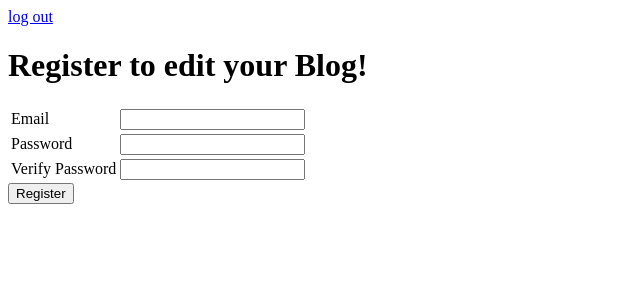
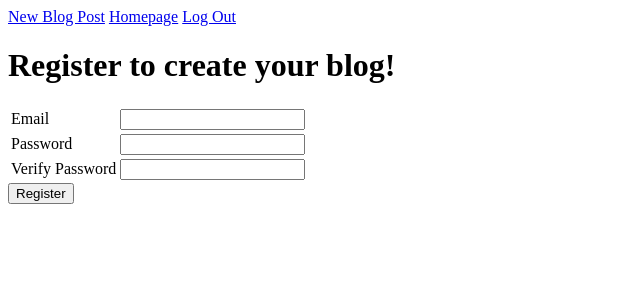
Before and after one commit to ktlnbstn/build-a-blog, a Flask app: page /register in a window 1280 px wide. Shown: the top 300 px of the page, without its empty margins (0-640 px from the left). Run offline with Flask 2, Linux system fonts and the light colour scheme.

Commit message:
complete bbuild-a-blog assignment

```diff
--- a/main.py
+++ b/main.py
@@ -1,4 +1,4 @@
-from flask import Flask, request, redirect, render_template, session, flash
+from flask import Flask, request, redirect, render_template, session, flash, make_response
 from flask_sqlalchemy import SQLAlchemy
 
 app = Flask(__name__)
@@ -9,6 +9,7 @@ app.config['DEBUG'] = True
 app.config['SQLALCHEMY_DATABASE_URI'] = 'mysql+pymysql://build-a-blog:moopoo@localhost:8889/build-a-blog'
 app.config['SQLALCHEMY_ECHO'] = True
 db = SQLAlchemy(app)
+# Secret keys should not be out here. But for simplicity it will stay.
 app.secret_key = 'y247kGhns&zP3B'
 
 class BlogPost(db.Model):
@@ -16,13 +17,13 @@ class BlogPost(db.Model):
     id = db.Column(db.Integer, primary_key=True)
     title = db.Column(db.String(120))
     body = db.Column(db.Text)
-    completed = db.Column(db.Boolean)
+    deleted = db.Column(db.Boolean)
     owner_id = db.Column(db.Integer, db.ForeignKey('user.id'))
 
-    def __init__(self, name, owner):
+    def __init__(self, title, body, owner):
         self.title = title
         self.body = body
-        self.completed = False
+        self.deleted = False
         self.owner = owner
 
 class User(db.Model):
@@ -35,12 +36,6 @@ class User(db.Model):
         self.email = email
         self.password = password
 
-@app.before_request
-def require_login():
-    allowed_routes = ['login', 'register']
-    if request.endpoint not in allowed_routes and 'email' not in session:
-        return redirect('/login')
-
 @app.route('/login', methods=['POST', 'GET'])
 def login():
     if request.method == 'POST':
@@ -50,7 +45,7 @@ def login():
         if user and user.password == password:
             session['email'] = email
             flash('Logged In')
-            return redirect('/')
+            return redirect('/blog')
         else:
             flash('User password incorrect or user does not exist', 'error')
 
@@ -63,52 +58,78 @@ def register():
         password = request.form['password']
         verify = request.form['verify']
 
-        #TODO validate user's data
+        if password != verify:
+            flash("""Your passwords don't match. Please try again""")
+            return redirect('/register')
 
-        existing_user = User.query.filter_by(email=email).first()
-        if not existing_user:
-            new_user = User(email, password)
+        elif email in User.query.filter_by(email='email'):
+            flash("""Your email is previously registered. Please sign in.""")
+            return redirect('/register')
+
+        else:
+            new_user = User(email=email, password=password)
             db.session.add(new_user)
             db.session.commit()
             session['email'] = email
-            return redirect('/')
-        else:
-            #TODO user better response messaging
-            return '<h1>Duplicate user</h1>'
+            return redirect('/blog')
 
     return render_template('register.html')
 
 @app.route('/logout')
 def logout():
-    del session['email']
-    return redirect('/')
+    session.pop('email', None)
+    return redirect('/login')
 
-@app.route('/', methods=['POST', 'GET'])
+@app.route('/blog')
 def index():
+    owner = User.query.filter_by(email=session['email']).first()
+    posts = BlogPost.query.filter_by(deleted=False, owner=owner).all()
+    diff = request.args.get('id')
 
-    owner = User.query.filter_by(email=session['email']).first()
+    if diff:
+        post = BlogPost.query.filter_by(id=diff).first()
+        return render_template('individ_post.html', post=post)
 
+    return render_template('blog.html', posts=posts)
+
+
+@app.route('/newpost', methods=['POST', 'GET'])
+def add_post():
     if request.method == 'POST':
-        blog_name = request.form['blog']
-        new_post = BlogPost(blog_name, owner)
+        owner = User.query.filter_by(email=session['email']).first()
+        blog_name = request.form['title']
+        post_body = request.form['post']
+
+        if blog_name == '':
+            error = 'Please fill in the title.'
+            return render_template('post.html', post=post_body, error=error)
+        if post_body == '':
+            error2 = 'Please fill in the body.'
+            return render_template('post.html', title=blog_name, error2=error2)
+
+        new_post = BlogPost(blog_name, post_body, owner)
         db.session.add(new_post)
         db.session.commit()
+        return redirect('/blog?id=' + str(new_post.id))
 
-    posts = BlogPost.query.filter_by(completed=False, owner=owner).all()
-    completed_posts = BlogPost.query.filter_by(completed=True, owner=owner).all()
-    return render_template('blog_post.html', title="Blog Name Here!", posts=posts,
-        completed_posts=completed_posts)
+    return render_template('post.html')
+
 
 @app.route('/delete-post', methods=['POST'])
 def delete_post():
     post_id = int(request.form['post-id'])
     post = BlogPost.query.get(post_id)
-    blog.completed = True
+    post.deleted = True
     db.session.add(post)
     db.session.commit()
 
-    return redirect('/')
+    return redirect('/blog')
 
+@app.before_request
+def require_login():
+    allowed_routes = ['login', 'register']
+    if request.endpoint not in allowed_routes and 'email' not in session:
+        return redirect('/login')
 
 if __name__ == '__main__':
     app.run()
--- a/templates/base.html
+++ b/templates/base.html
@@ -1,7 +1,7 @@
 <!doctype html>
 <html>
     <head>
-        <title>{{blog}}</title>
+        <title>Build-A-Blog</title>
         <style>
             .error {
                 color: red;
@@ -11,7 +11,9 @@
 <body>
 
     <div>
-        <a href='/logout'>log out</a>
+        <a href="/newpost">New Blog Post</a>
+        <a href="/blog">Homepage</a>
+        <a href='/logout'>Log Out</a>
     </div>
 
     {% with messages = get_flashed_messages(with_categories=True) %}
--- /dev/null
+++ b/templates/individ_post.html
@@ -0,0 +1,6 @@
+{% extends "base.html" %}
+
+{% block content %}
+  <h2><center>{{ post.title }}</center></h2>
+    <p>{{ post.body }}</p>
+{% endblock %}
--- a/templates/login.html
+++ b/templates/login.html
@@ -2,7 +2,7 @@
 
 {% block content %}
 <h1>Log in to your Blog!</h1>
-<p>If you don't have an account, you may <a href="/register">register</a> for one</p>
+<p>If you don't have an account, you may <a href="/register">register</a> for one.</p>
 <form action="/login" method="post">
     <table>
         <tr>
--- a/templates/register.html
+++ b/templates/register.html
@@ -2,26 +2,20 @@
 {% extends "base.html" %}
 
 {% block content %}
-<h1>Register to edit your Blog!</h1>
+<h1>Register to create your blog!</h1>
 <form action="/register" method="post">
     <table>
         <tr>
-            <td><label for="email">Email</label></td>
-            <td>
-                <input name="email" type="email" value="{{ email }}">
-            </td>
+          <td><label for="email">Email</label></td>
+          <td><input name="email" type="email" value="{{ email }}"></td>
         </tr>
         <tr>
-            <td><label for="password">Password</label></td>
-            <td>
-                <input name="password" type="password">
-            </td>
+          <td><label for="password">Password</label></td>
+          <td><input name="password" type="password"></td>
         </tr>
         <tr>
-            <td><label for="verify">Verify Password</label></td>
-            <td>
-                <input name="verify" type="password">
-            </td>
+          <td><label for="verify">Verify Password</label></td>
+          <td><input name="verify" type="password"></td>
         </tr>
     </table>
     <input type="submit" value="Register">
```
Also changed, not shown: templates/blog.html (added, +17 -0 lines), templates/blog_post.html (deleted, +0 -43 lines), templates/post.html (added, +23 -0 lines).
